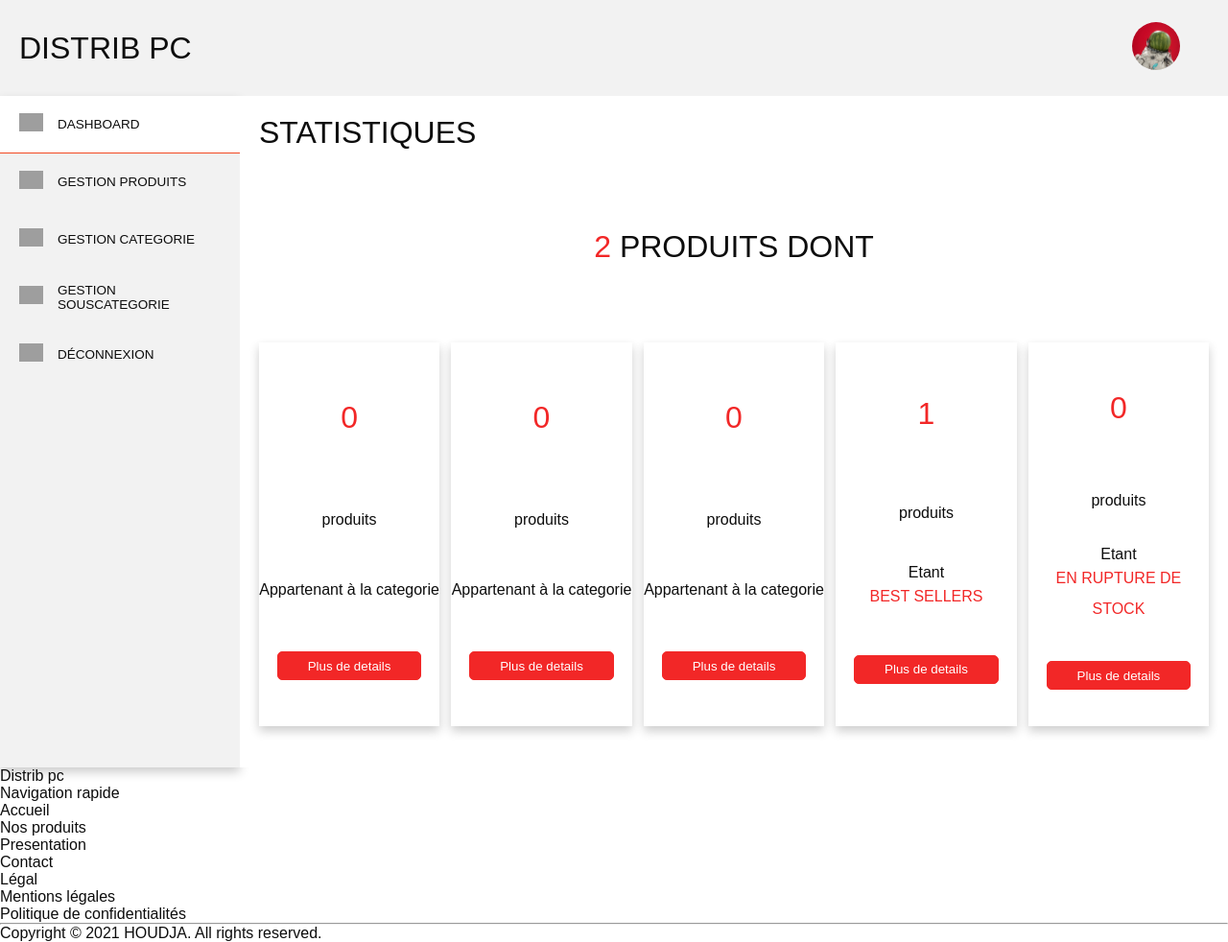
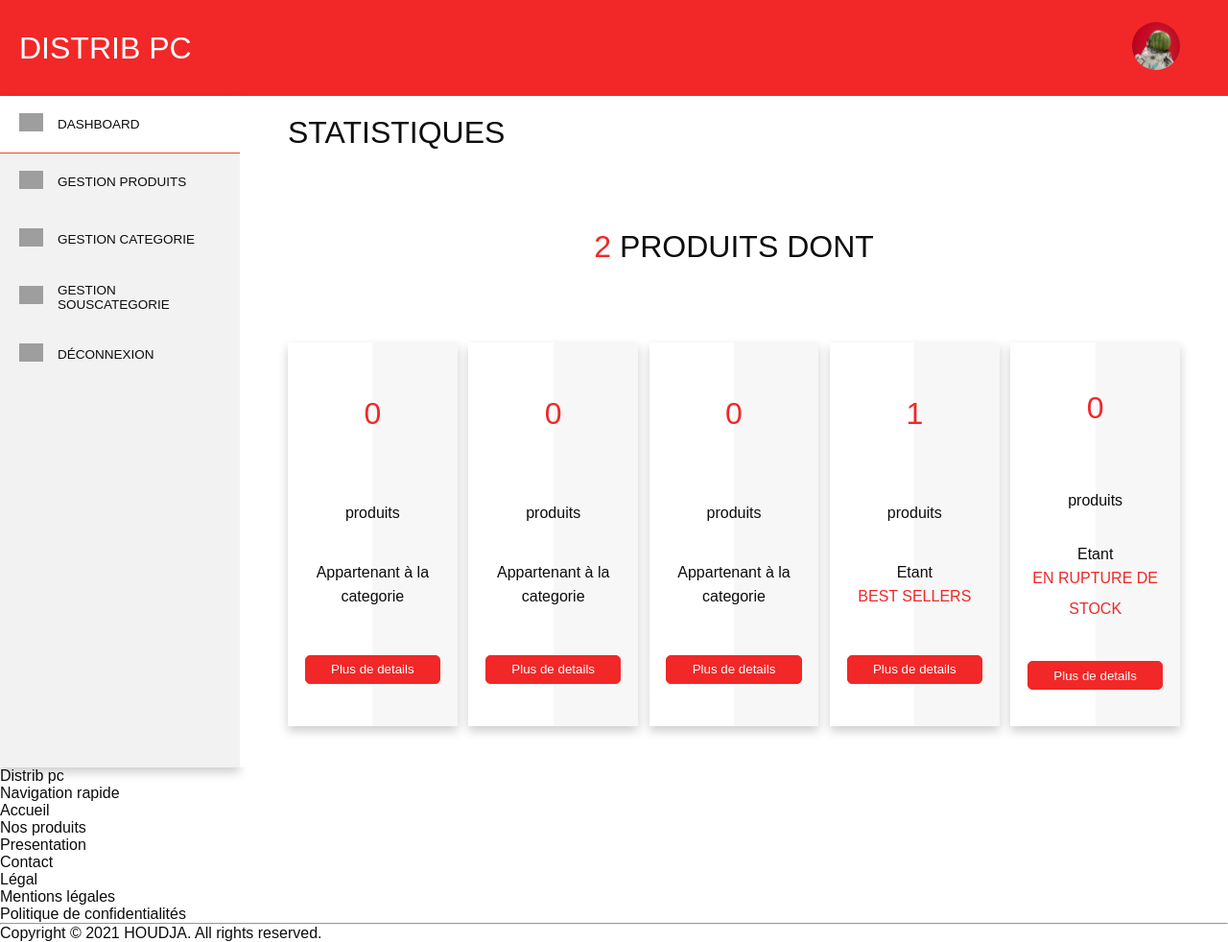
Before and after one commit to houdja/distribpc, a PHP site: page /distribpc/webadmin/index.php in a window 1280 px wide. Shown: the whole page at 96% size. Run offline with PHP 8.4, Linux system fonts and the light colour scheme; data comes from the database, SQL or seed files in the repository; grey boxes are pictures that could not be loaded.

Commit message:
quelque modif

```diff
--- a/webadmin/style.css
+++ b/webadmin/style.css
@@ -51,11 +51,12 @@ h1{
     align-items: center;
     justify-content: space-between;
     box-shadow: var(--shadow);
-    background-color: var(--black-casse);
+    background-color: var(--red-color);
 }
 .dashboard nav .logo{
     text-transform: uppercase;
     font-size: var(--title-size);
+    color: var(--white-color);
 }
 nav .compte{
     display: flex;
@@ -120,7 +121,7 @@ aside .aside_menu li a img{
 }
 
 main > div{
-    padding: 20px;
+    padding: 20px 50px;
 }
 .info{
     height: 100vh;
@@ -277,6 +277,18 @@ tr.row td a{
     flex-direction: column;
     justify-content: space-evenly;
     align-items: center;
+    position: relative;
+    z-index: 2;
+}
+.card::after{
+    content: '';
+    position: absolute;
+    top: 0;
+    left: 50%;
+    width: 50%;
+    height: 100%;
+    background-color: #f2f2f2a1;
+    z-index: -1;
 }
 .card p{
     text-align: center;
```
Also changed, not shown: other parts of webadmin/style.css (+1 -53 lines).
